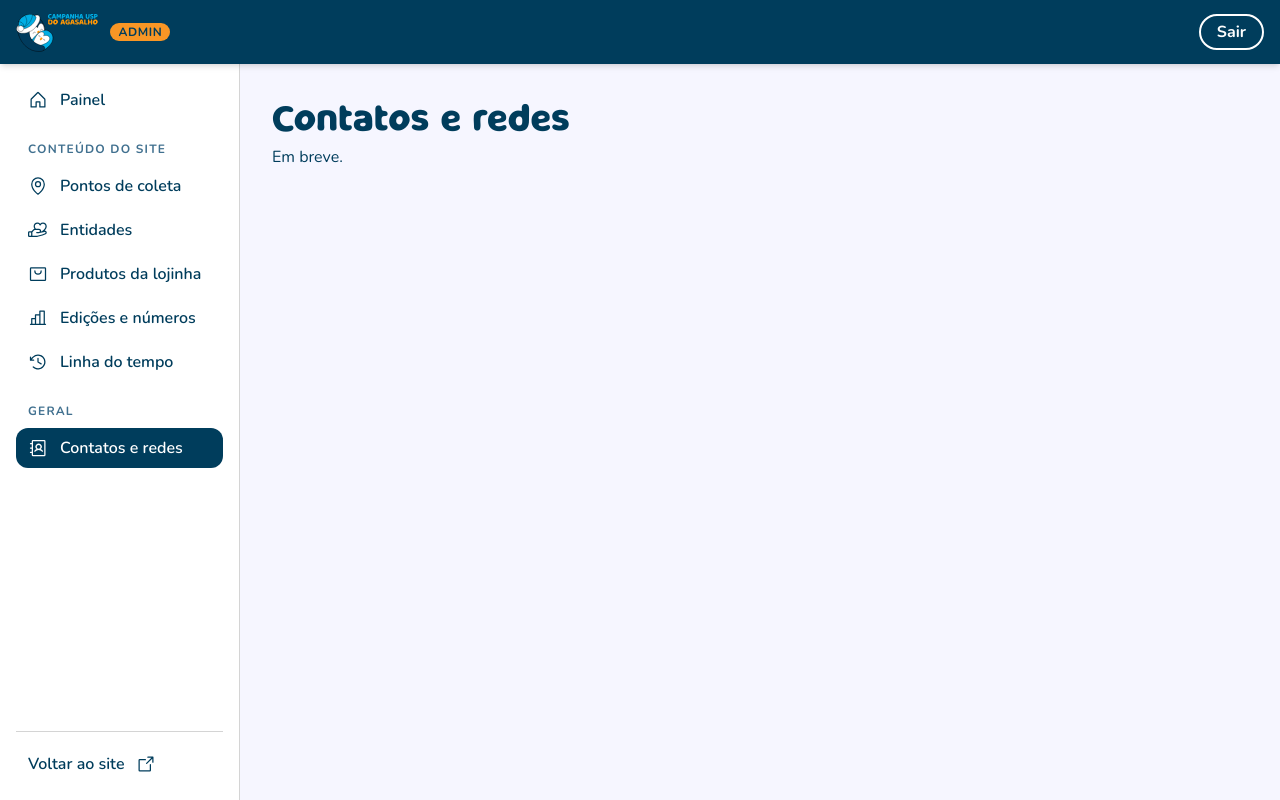
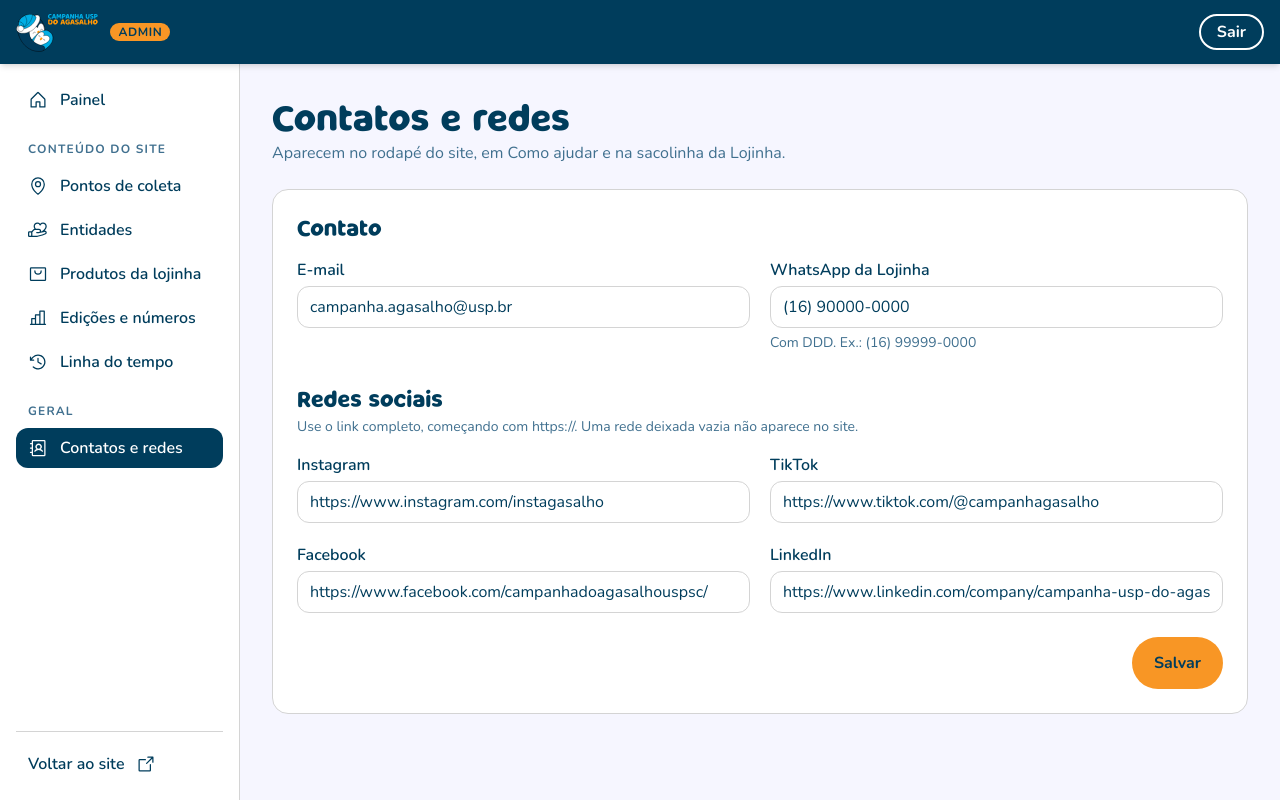
Before and after one commit to USPCodeLabSanca/Campanha-do-Agasalho, a React (Vite) app: page /admin/contatos in a window 1280 px wide. Built offline with nearby package versions, Linux system fonts and the light colour scheme; no server answers.

Commit message:
feat: cria tela de contatos e redes no admin

```diff
--- a/src/AppRoutes.tsx
+++ b/src/AppRoutes.tsx
@@ -14,12 +14,12 @@ import { Shop } from './pages/Shop'
 import { NotFound } from './pages/NotFound'
 import { AdminLogin } from './pages/admin/AdminLogin'
 import { AdminHome } from './pages/admin/AdminHome'
-import { AdminComingSoon } from './pages/admin/AdminComingSoon'
 import { AdminCollectionPoints } from './pages/admin/AdminCollectionPoints'
 import { AdminEntities } from './pages/admin/AdminEntities'
 import { AdminProducts } from './pages/admin/AdminProducts'
 import { AdminEditions } from './pages/admin/AdminEditions'
 import { AdminTimeline } from './pages/admin/AdminTimeline'
+import { AdminContacts } from './pages/admin/AdminContacts'
 
 export function AppRoutes() {
   return (
@@ -45,10 +45,7 @@ export function AppRoutes() {
         <Route path="produtos" element={<AdminProducts />} />
         <Route path="edicoes" element={<AdminEditions />} />
         <Route path="linha-do-tempo" element={<AdminTimeline />} />
-        <Route
-          path="contatos"
-          element={<AdminComingSoon title="Contatos e redes" />}
-        />
+        <Route path="contatos" element={<AdminContacts />} />
       </Route>
     </Routes>
   )
--- a/src/pages/admin/AdminComingSoon.tsx
+++ /dev/null
@@ -1,12 +0,0 @@
-type AdminComingSoonProps = {
-  title: string
-}
-
-export function AdminComingSoon({ title }: AdminComingSoonProps) {
-  return (
-    <div className="flex flex-col gap-2">
-      <h1 className="text-h2">{title}</h1>
-      <p className="text-body">Em breve.</p>
-    </div>
-  )
-}
--- /dev/null
+++ b/src/pages/admin/AdminContacts.tsx
@@ -0,0 +1,130 @@
+import { useCallback, useEffect, useState } from 'react'
+
+import { Button } from '../../components/Button'
+import { AdminPageHeader } from '../../components/admin/AdminPageHeader'
+import { AdminToast } from '../../components/admin/AdminToast'
+import { TextField } from '../../components/admin/form/TextField'
+
+import { getContacts, updateContacts } from '../../services/contacts'
+import type { Contacts } from '../../types/contacts'
+import { formatPhone, onlyPhoneDigits } from '../../utils/formatPhone'
+
+export function AdminContacts() {
+  const [values, setValues] = useState<Contacts | null>(null)
+  const [isSaving, setIsSaving] = useState(false)
+  const [toast, setToast] = useState<string | null>(null)
+
+  useEffect(() => {
+    getContacts().then(setValues)
+  }, [])
+
+  const hideToast = useCallback(() => setToast(null), [])
+
+  function updateField(key: keyof Contacts, value: string) {
+    setValues((prev) => (prev ? { ...prev, [key]: value } : prev))
+  }
+
+  async function handleSubmit(event: React.FormEvent<HTMLFormElement>) {
+    event.preventDefault()
+    if (!values) return
+
+    setIsSaving(true)
+
+    await updateContacts({
+      email: values.email.trim(),
+      whatsapp: values.whatsapp.trim(),
+      instagram: values.instagram.trim(),
+      tiktok: values.tiktok.trim(),
+      facebook: values.facebook.trim(),
+      linkedin: values.linkedin.trim(),
+    })
+
+    setIsSaving(false)
+    setToast('Contatos salvos')
+  }
+
+  return (
+    <div className="flex flex-col gap-6">
+      <AdminPageHeader
+        title="Contatos e redes"
+        description="Aparecem no rodapé do site, em Como ajudar e na sacolinha da Lojinha."
+      />
+
+      {!values ? (
+        <p className="text-body">Carregando...</p>
+      ) : (
+        <form
+          onSubmit={handleSubmit}
+          className="rounded-2xl border border-gray-2 bg-white"
+        >
+          <div className="flex flex-col gap-8 p-6">
+            {/* Cada seção ocupa a largura toda, com os campos em duas colunas */}
+            <fieldset>
+              <legend className="mb-4 text-h4">Contato</legend>
+              <div className="grid items-start gap-5 md:grid-cols-2">
+                <TextField
+                  label="E-mail"
+                  type="email"
+                  value={values.email}
+                  onChange={(value) => updateField('email', value)}
+                />
+                <TextField
+                  label="WhatsApp da Lojinha"
+                  type="tel"
+                  pattern="\(\d{2}\) \d{4,5}-\d{4}"
+                  value={formatPhone(values.whatsapp)}
+                  onChange={(value) =>
+                    updateField('whatsapp', onlyPhoneDigits(value))
+                  }
+                  help="Com DDD. Ex.: (16) 99999-0000"
+                />
+              </div>
+            </fieldset>
+
+            <fieldset>
+              <legend className="mb-1 text-h4">Redes sociais</legend>
+              <p className="mb-4 text-small text-blue-4">
+                Use o link completo, começando com https://. Uma rede deixada
+                vazia não aparece no site.
+              </p>
+              <div className="grid gap-5 md:grid-cols-2">
+                <TextField
+                  label="Instagram"
+                  type="url"
+                  value={values.instagram}
+                  onChange={(value) => updateField('instagram', value)}
+                />
+                <TextField
+                  label="TikTok"
+                  type="url"
+                  value={values.tiktok}
+                  onChange={(value) => updateField('tiktok', value)}
+                />
+                <TextField
+                  label="Facebook"
+                  type="url"
+                  value={values.facebook}
+                  onChange={(value) => updateField('facebook', value)}
+                />
+                <TextField
+                  label="LinkedIn"
+                  type="url"
+                  value={values.linkedin}
+                  onChange={(value) => updateField('linkedin', value)}
+                />
+              </div>
+            </fieldset>
+          </div>
+
+          <div className="flex justify-end px-6 pb-6">
+            <Button type="submit" disabled={isSaving}>
+              {isSaving ? 'Salvando...' : 'Salvar'}
+            </Button>
+          </div>
+        </form>
+      )}
+
+      {toast && <AdminToast message={toast} onHide={hideToast} />}
+    </div>
+  )
+}
--- /dev/null
+++ b/src/utils/formatPhone.ts
@@ -0,0 +1,15 @@
+export function onlyPhoneDigits(value: string) {
+  return value.replace(/\D/g, '').slice(0, 11)
+}
+
+export function formatPhone(digits: string) {
+  const ddd = digits.slice(0, 2)
+  const number = digits.slice(2)
+
+  if (digits.length === 0) return ''
+  if (digits.length <= 2) return `(${ddd}`
+  if (number.length <= 4) return `(${ddd}) ${number}`
+
+  const splitAt = number.length === 9 ? 5 : 4
+  return `(${ddd}) ${number.slice(0, splitAt)}-${number.slice(splitAt)}`
+}
```
